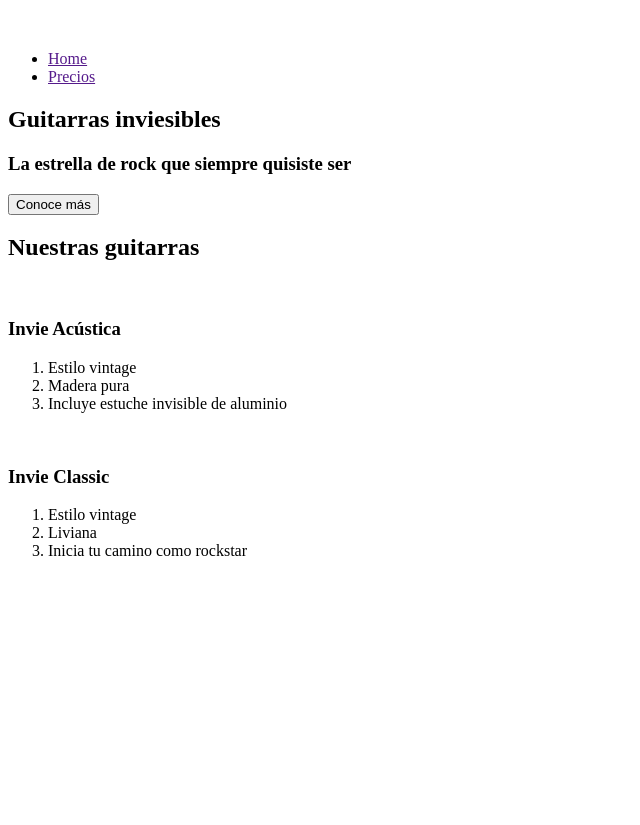
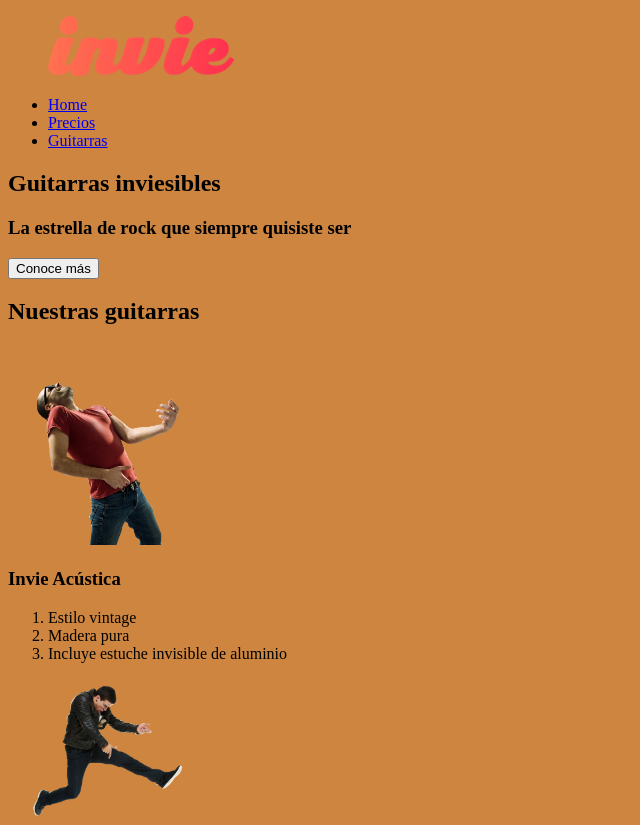
Before and after one commit to matoliva/envie, a plain HTML site: page index.html in a window 1280 px wide. Shown: the top 825 px of the page, without its empty margins (0-640 px from the left). Before the commit the page ends 800 px from the top, so only its background shows below. Drawn offline with Linux system fonts and the light colour scheme.

Commit message:
Fin HTML

```diff
--- /dev/null
+++ b/css/envie.css
@@ -0,0 +1,3 @@
+body{
+    background-color: peru;
+}
--- a/index.html
+++ b/index.html
@@ -5,29 +5,31 @@
     <meta name="viewport" content="width=device-width, initial-scale=1.0">
     <meta http-equiv="X-UA-Compatible" content="ie=edge">
     <title>Invie - tus mejores guitarras!!</title>
+    <link rel="stylesheet" href="css/envie.css">
 </head>
 <body>
 
-    <header> <!-- cabecera -->
+    <header id="header"> <!-- cabecera -->
         <figure> <!-- logotipo -->
-            <img src="" alt="">
+            <img src="images/invie.png" width="186" height="60" alt="Invie logotipo">
         </figure>
         <nav> <!-- menu -->
             <ul>
-                <li> <a href="">Home</a> </li>
-                <li> <a href="">Precios</a> </li>
+                <li> <a href="index.html">Home</a> </li>
+                <li> <a href="precios.html">Precios</a> </li>
+                <li> <a href="#guitarras">Guitarras</a> </li>
             </ul>
         </nav>
     </header>
-    <section> <!-- portada -->
+    <section id="portada"> <!-- portada -->
         <h1> Guitarras inviesibles </h1> <!-- Titulo -->
         <h3>La estrella de rock que siempre quisiste ser</h3> <!-- Descripcion -->
         <button> Conoce más </button> <!-- Botón -->
     </section>
-    <section> <!-- Guitarras -->
+    <section id="guitarras"> <!-- Guitarras -->
         <h2> Nuestras guitarras </h2> <!--Titulo-->
         <article> <!--Artículo-->
-            <img src="" alt="">
+            <img src="images/invie-acustica.png" width="200" alt="Invie acustica">
             <h3> Invie Acústica </h3> <!--Título-->
             <ol>
                 <li> Estilo vintage </li>
@@ -36,7 +38,7 @@
             </ol>
         </article>
         <article> <!--Artículo-->
-            <img src="" alt="">
+            <img src="images/invie-classic.png" width="200" alt="Invie classic">
             <h3> Invie Classic </h3> <!--Título-->
             <ol>
                 <li> Estilo vintage </li>
```
Also changed, not shown: images/background.png (added), images/invie-acustica.png (added), images/invie-classic.png (added), images/invie-white.png (added), images/invie.png (added), images/invie2x.png (added).
